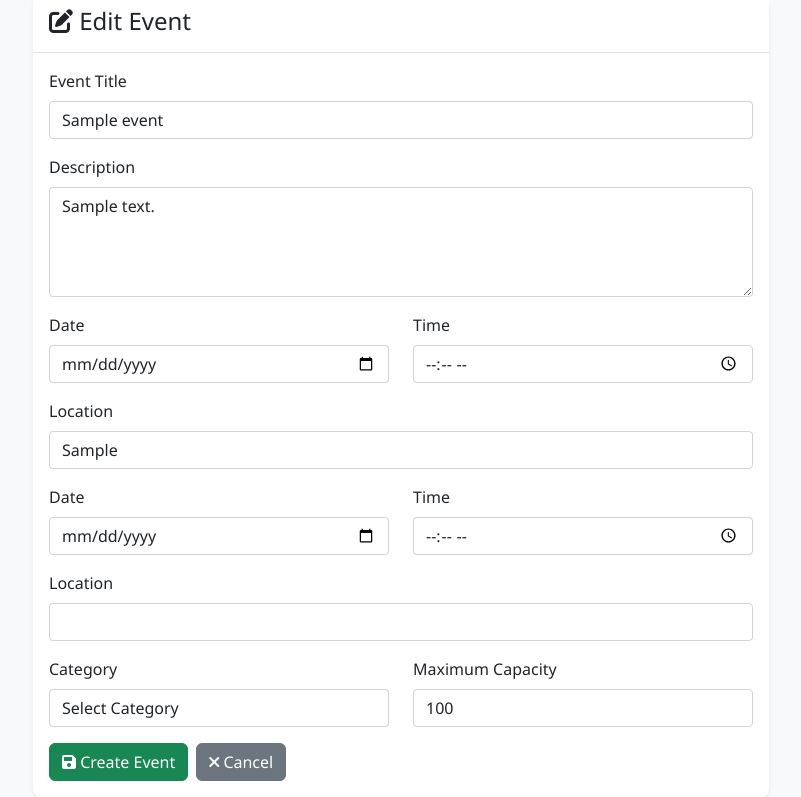
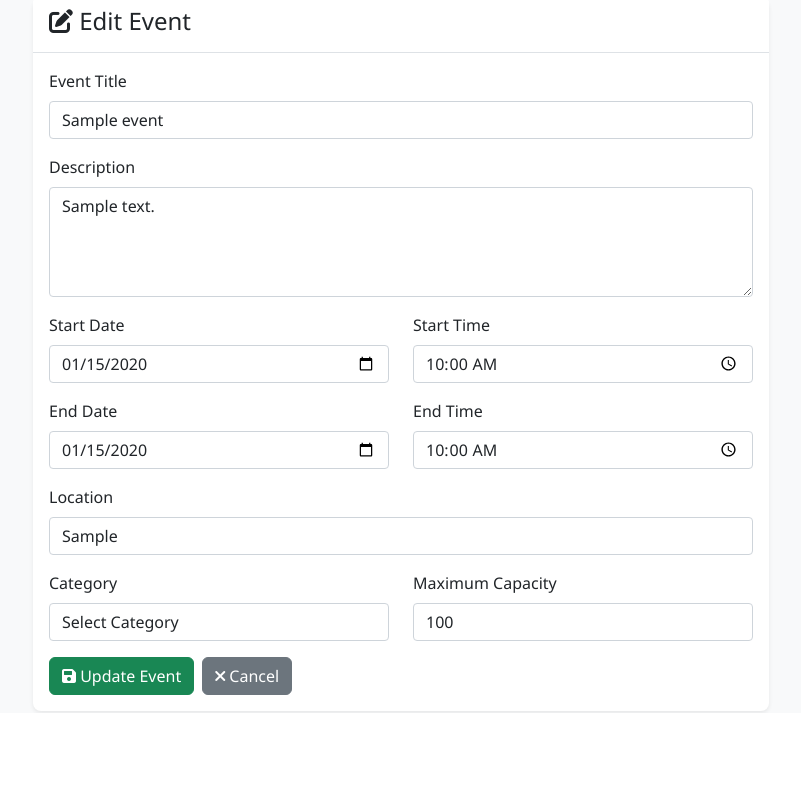
Before and after one commit to DittoOne/Eventify, a Flask app: template templates/admin/edit_event.html in a window 1280 px wide. Shown: the part 87-884 px from the top of the page, without its empty margins (239-1040 px from the left). After the commit the page ends 800 px from the top, so only its background shows below. Run offline with Flask 3, Linux system fonts and the light colour scheme; the template is opened without the code that fills it: values that come from a table or form of the project are taken from there, others are empty; tables that the repository leaves empty hold one stand-in row (values such as "Sample post").

Commit message:
Start time and end time issue fixed

```diff
--- a/models/event.py
+++ b/models/event.py
@@ -40,5 +40,5 @@
     @property
     def is_past(self):
         from datetime import datetime, date
-        event_datetime = datetime.combine(self.date, self.time)
+        event_datetime = datetime.combine(self.start_date, self.start_time)
         return event_datetime < datetime.now()
--- a/templates/admin/dashboard.html
+++ b/templates/admin/dashboard.html
@@ -90,7 +90,8 @@
                             <thead>
                                 <tr>
                                     <th>Title</th>
-                                    <th>Date</th>
+                                    <th>Start Date</th>
+                                    <th>End Date</th>
                                     <th>Location</th>
                                     <th>Registered</th>
                                     <th>Actions</th>
@@ -100,7 +101,8 @@
                                 {% for event in events %}
                                 <tr>
                                     <td>{{ event.title }}</td>
-                                    <td>{{ event.date.strftime('%B %d, %Y') }}</td>
+                                    <td>{{ event.start_date.strftime('%B %d, %Y') }}</td>
+                                    <td>{{ event.end_date.strftime('%B %d, %Y') }}</td>
                                     <td>{{ event.location }}</td>
                                     <td>
                                         <a href="{{ url_for('admin.event_attendees', event_id=event.id) }}">
--- a/templates/admin/edit_event.html
+++ b/templates/admin/edit_event.html
@@ -18,6 +18,8 @@
                         <label for="title" class="form-label">Event Title</label>
                         <input type="text" class="form-control" id="title" name="title" value="{{ event.title }}" required>
                     </div>
+                    <input type="hidden" name="event_id" value="{{ event.id }}">
+
 
                     <div class="mb-3">
                         <label for="description" class="form-label">Description</label>
@@ -27,14 +29,28 @@
                     <div class="row">
                         <div class="col-md-6">
                             <div class="mb-3">
-                                <label for="date" class="form-label">Date</label>
-                                <input type="date" class="form-control" id="date" name="date" value="{{ event.date.strftime('%Y-%m-%d') }}" required>
+                                <label for="date" class="form-label">Start Date</label>
+                                <input type="date" class="form-control" id="start_date" name="start_date" value="{{ event.start_date.strftime('%Y-%m-%d') }}" required>
                             </div>
                         </div>
                         <div class="col-md-6">
                             <div class="mb-3">
-                                <label for="time" class="form-label">Time</label>
-                                <input type="time" class="form-control" id="time" name="time" value="{{ event.time.strftime('%H:%M') }}" required>
+                                <label for="time" class="form-label">Start Time</label>
+                                <input type="time" class="form-control" id="start_time" name="start_time" value="{{ event.start_time.strftime('%H:%M') }}" required>
+                            </div>
+                        </div>
+                    </div>
+                    <div class="row">
+                        <div class="col-md-6">
+                            <div class="mb-3">
+                                <label for="date" class="form-label">End Date</label>
+                                <input type="date" class="form-control" id="end_date" name="end_date" value="{{ event.end_date.strftime('%Y-%m-%d') }}" required>
+                            </div>
+                        </div>
+                        <div class="col-md-6">
+                            <div class="mb-3">
+                                <label for="time" class="form-label">End Time</label>
+                                <input type="time" class="form-control" id="end_time" name="end_time" value="{{ event.end_time.strftime('%H:%M') }}" required>
                             </div>
                         </div>
                     </div>
@@ -47,40 +63,21 @@
                     <div class="row">
                         <div class="col-md-6">
                             <div class="mb-3">
-                                <label for="date" class="form-label">Date</label>
-                                <input type="date" class="form-control" id="date" name="date" required>
-                            </div>
-                        </div>
-                        <div class="col-md-6">
-                            <div class="mb-3">
-                                <label for="time" class="form-label">Time</label>
-                                <input type="time" class="form-control" id="time" name="time" required>
-                            </div>
-                        </div>
-                    </div>
-
-                    <div class="mb-3">
-                        <label for="location" class="form-label">Location</label>
-                        <input type="text" class="form-control" id="location" name="location" required>
-                    </div>
-
-                    <div class="row">
-                        <div class="col-md-6">
-                            <div class="mb-3">
                                 <label for="category" class="form-label">Category</label>
                                 <select class="form-control" id="category" name="category" required>
                                     <option value="">Select Category</option>
-                                    <option value="Academic">Academic</option>
-                                    <option value="Cultural">Cultural</option>
-                                    <option value="Sports">Sports</option>
-                                    <option value="Technical">Technical</option>
-                                    <option value="Social">Social</option>
-                                    <option value="Workshop">Workshop</option>
-                                    <option value="Seminar">Seminar</option>
-                                    <option value="Other">Other</option>
+                                    <option value="Academic" {{ 'selected' if event.category == 'Academic' else '' }}>Academic</option>
+                                    <option value="Cultural" {{ 'selected' if event.category == 'Cultural' else '' }}>Cultural</option>
+                                    <option value="Sports" {{ 'selected' if event.category == 'Sports' else '' }}>Sports</option>
+                                    <option value="Technical" {{ 'selected' if event.category == 'Technical' else '' }}>Technical</option>
+                                    <option value="Social" {{ 'selected' if event.category == 'Social' else '' }}>Social</option>
+                                    <option value="Workshop" {{ 'selected' if event.category == 'Workshop' else '' }}>Workshop</option>
+                                    <option value="Seminar" {{ 'selected' if event.category == 'Seminar' else '' }}>Seminar</option>
+                                    <option value="Other" {{ 'selected' if event.category == 'Other' else '' }}>Other</option>
                                 </select>
                             </div>
                         </div>
+
                         <div class="col-md-6">
                             <div class="mb-3">
                                 <label for="max_capacity" class="form-label">Maximum Capacity</label>
@@ -91,7 +88,7 @@
 
                     <div class="d-flex gap-2">
                         <button type="submit" class="btn btn-success">
-                            <i class="fas fa-save"></i> Create Event
+                            <i class="fas fa-save"></i> Update Event
                         </button>
                         <a href="{{ url_for('admin.dashboard') }}" class="btn btn-secondary">
                             <i class="fas fa-times"></i> Cancel
--- a/templates/student/dashboard.html
+++ b/templates/student/dashboard.html
@@ -37,8 +37,8 @@
                             {% for event in registered_events %}
                             <div class="event-item mb-3 p-3 border rounded">
                                 <h6><a href="{{ url_for('student.event_detail', event_id=event.id) }}">{{ event.title }}</a></h6>
-                                <p class="mb-1"><i class="fas fa-calendar"></i> {{ event.date.strftime('%B %d, %Y') }}</p>
-                                <p class="mb-1"><i class="fas fa-clock"></i> {{ event.time.strftime('%I:%M %p') }}</p>
+                                <p class="mb-1"><i class="fas fa-calendar"></i> {{ event.start_date.strftime('%B %d, %Y') }}</p>
+                                <p class="mb-1"><i class="fas fa-clock"></i> {{ event.start_time.strftime('%I:%M %p') }}</p>
                                 <p class="mb-0"><i class="fas fa-map-marker-alt"></i> {{ event.location }}</p>
                             </div>
                             {% endfor %}
@@ -59,7 +59,7 @@
                             {% for event in upcoming_events %}
                             <div class="event-item mb-3 p-3 border rounded">
                                 <h6><a href="{{ url_for('student.event_detail', event_id=event.id) }}">{{ event.title }}</a></h6>
-                                <p class="mb-1"><i class="fas fa-calendar"></i> {{ event.date.strftime('%B %d, %Y') }}</p>
+                                <p class="mb-1"><i class="fas fa-calendar"></i> {{ event.start_date.strftime('%B %d, %Y') }}</p>
                                 <p class="mb-0"><i class="fas fa-users"></i> {{ event.registration_count }}/{{ event.max_capacity }} registered</p>
                             </div>
                             {% endfor %}
--- a/templates/student/events.html
+++ b/templates/student/events.html
@@ -21,8 +21,8 @@
                 <div class="card-body">
                     <h5 class="card-title">{{ event.title }}</h5>
                     <p class="card-text">{{ event.description[:100] }}{% if event.description|length > 100 %}...{% endif %}</p>
-                    <p class="mb-1"><i class="fas fa-calendar"></i> {{ event.date.strftime('%B %d, %Y') }}</p>
-                    <p class="mb-1"><i class="fas fa-clock"></i> {{ event.time.strftime('%I:%M %p') }}</p>
+                    <p class="mb-1"><i class="fas fa-calendar"></i> {{ event.start_date.strftime('%B %d, %Y') }}</p>
+                    <p class="mb-1"><i class="fas fa-clock"></i> {{ event.start_time.strftime('%I:%M %p') }}</p>
                     <p class="mb-1"><i class="fas fa-map-marker-alt"></i> {{ event.location }}</p>
                     <p class="mb-1"><i class="fas fa-tag"></i> {{ event.category }}</p>
                     <p class="mb-3"><i class="fas fa-users"></i> {{ event.registration_count }}/{{ event.max_capacity }} registered</p>
--- a/viewmodels/student_viewmodel.py
+++ b/viewmodels/student_viewmodel.py
@@ -8,7 +8,7 @@
     def get_upcoming_events():
         """Get all upcoming events"""
         today = date.today()
-        return Event.query.filter(Event.date >= today).order_by(Event.date, Event.time).all()
+        return Event.query.filter(Event.start_date >= today).order_by(Event.start_date, Event.start_time).all()
 
     @staticmethod
     def get_event_by_id(event_id):
--- a/views/admin.py
+++ b/views/admin.py
@@ -66,6 +66,7 @@
 
     if request.method == 'POST':
         title = request.form.get('title', '')
+        id=request.form.get('event_id','')
         description = request.form.get('description', '')
         start_date_str = request.form.get('start_date', '')
         end_date_str = request.form.get('end_date', '')
@@ -87,7 +88,7 @@
         max_capacity = int(max_capacity)
 
         success, message = AdminViewModel.update_event(
-            title,description, start_date, start_time,end_date,
+            id , title,description, start_date, start_time,end_date,
             end_time, location, category, max_capacity, current_user
         )
 
```
Also changed, not shown: templates/student/event_detail.html (+6 -2 lines), viewmodels/admin_viewmodel.py (+11 -4 lines), instance/eventify.db.
